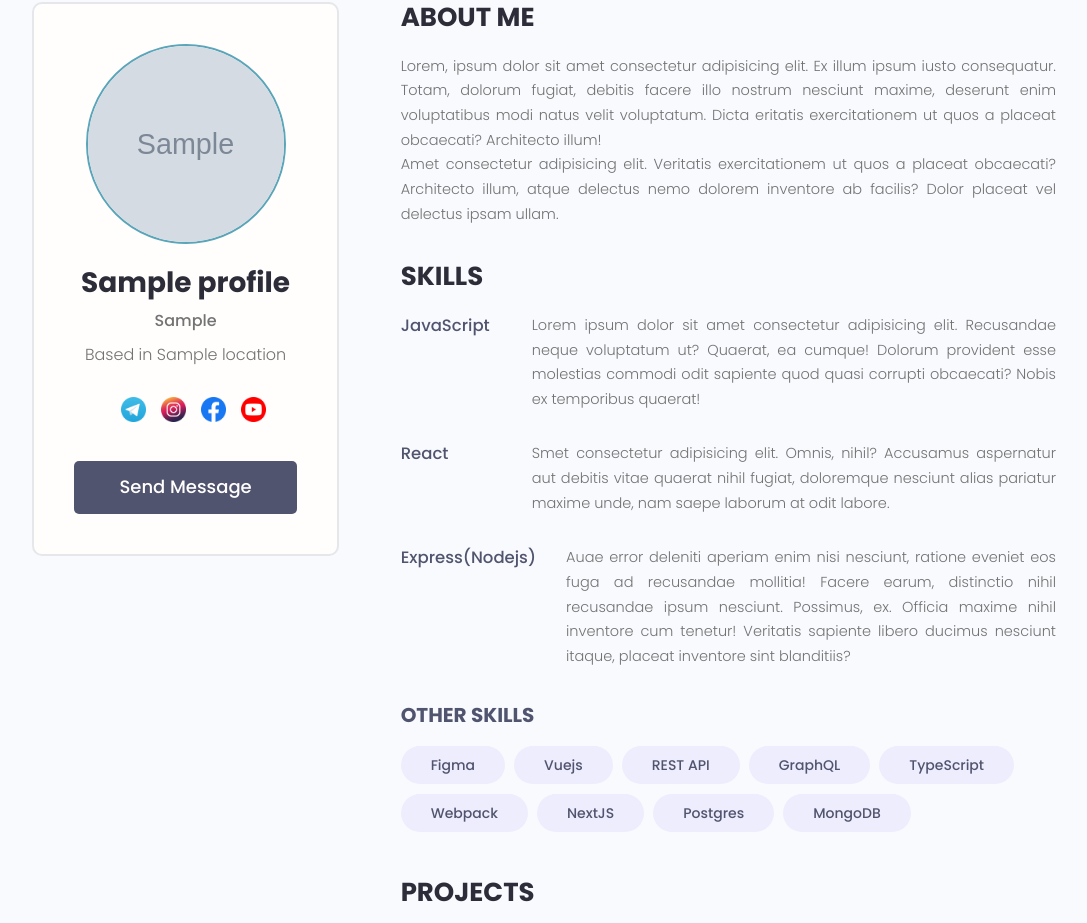
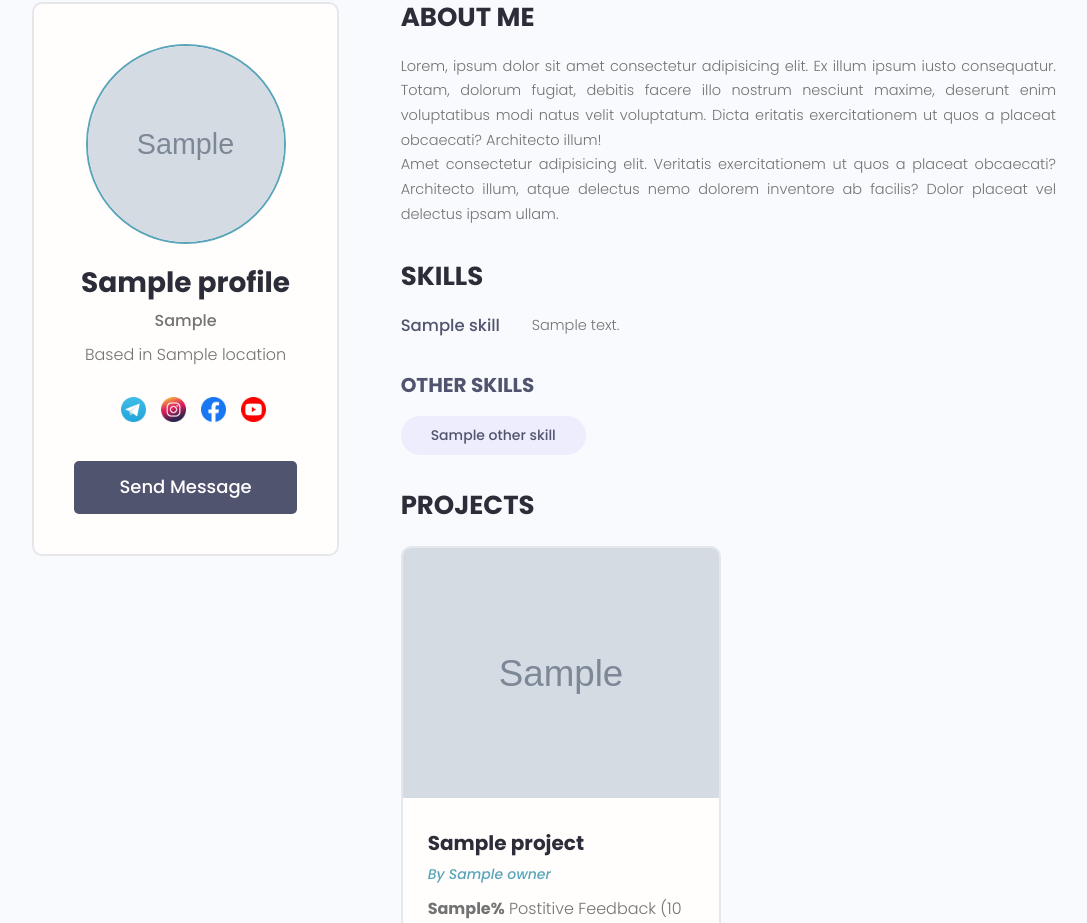
Before and after one commit to shohijahon717/dev_search, a Django app: template users/templates/users/user-profile.html in a window 1280 px wide. Shown: the part 134-1057 px from the top of the page, without its empty margins (96-1183 px from the left). Run offline with Django 3.2, Linux system fonts and the light colour scheme; the template is opened without the code that fills it: most values are stand-ins (such as "Sample title", 1, 10 or a date in 2020); grey boxes marked "Sample" are stand-in pictures; some libraries are stand-ins or nearby versions.

Commit message:
bugun sana 3-dekabr

```diff
--- a/dev_search/settings.py
+++ b/dev_search/settings.py
@@ -36,8 +36,8 @@ INSTALLED_APPS = [
     'django.contrib.sessions',
     'django.contrib.messages',
     'django.contrib.staticfiles',
-    'users',
-    'projects',
+    'users.apps.UsersConfig',
+    'projects.apps.ProjectsConfig',
 ]
 
 MIDDLEWARE = [
--- a/projects/templates/projects/projects.html
+++ b/projects/templates/projects/projects.html
@@ -47,7 +47,7 @@
                 <img class="project__thumbnail" src="{{ project.featured_image.url }}" alt="project thumbnail" />
                 <div class="card__body">
                   <h3 class="project__title">{{ project.title }}</h3>
-                <p><a class="project__author" href="{% url 'project' project.id %}">By {{ project.owner.name }}</a></p>
+                <p><a class="project__author" href="{% url 'user-profile' project.owner.id %}">By {{ project.owner.name }}</a></p>
                   <p class="project--rating">
                     <span style="font-weight: bold;">{{ project.vote_ratio }}%</span> Postitive
                     Feedback ({{ project.vote_total }} Vote{{ project.vote_total|pluralize:"s"}})
--- a/templates/main.html
+++ b/templates/main.html
@@ -7,10 +7,9 @@
     <meta name="viewport" content="width=device-width, initial-scale=1.0" />
 
     <!-- Favicon -->
-    <link rel="shortcut icon" href="../static/images/favicon.ico" type="image/x-icon" />
+
     <!-- Icon - IconMonster -->
     <link rel="stylesheet" href="https://cdn.iconmonstr.com/1.3.0/css/iconmonstr-iconic-font.min.css" />
-    <!-- Mumble UI -->
     <link rel="stylesheet" href="{% static 'uikit/styles/uikit.css' %}" />
     <!-- Dev Search UI -->
     <link rel="stylesheet" href="{% static 'styles/app.css' %}" />
--- a/templates/navbar.html
+++ b/templates/navbar.html
@@ -19,7 +19,7 @@
           <li class="header__menuItem"><a href="">Inbox</a></li>
           <li class="header__menuItem"><a href="">My Account</a></li>
           <li class="header__menuItem"><a href="{% url 'create-project' %}" class="btn btn--sub">Add project</a></li>
-          <li class="header__menuItem"><a href="" class="btn btn--sub">Login/Sign Up</a></li>
+          <li class="header__menuItem"><a href="{% url 'login' %}" class="btn btn--sub">Login/Sign Up</a></li>
         </ul>
       </nav>
     </div>
--- a/users/apps.py
+++ b/users/apps.py
@@ -4,3 +4,6 @@ from django.apps import AppConfig
 class UsersConfig(AppConfig):
     default_auto_field = 'django.db.models.BigAutoField'
     name = 'users'
+
+    def ready(self):
+        import users.signals
--- a/users/models.py
+++ b/users/models.py
@@ -3,6 +3,7 @@ from django.utils import timezone
 from django.utils.translation import gettext_lazy as _
 from django.contrib.auth.models import AbstractBaseUser, PermissionsMixin, BaseUserManager
 import uuid
+
 # Create your models here.
 
 
@@ -41,7 +42,7 @@ class Users(AbstractBaseUser, PermissionsMixin):
     objects = CustomAccountManager()
 
     USERNAME_FIELD = 'email'
-    REQUIRED_FIELDS = ['first_name', 'username']
+    REQUIRED_FIELDS = ['username']
 
     def __str__(self):
         return self.username
@@ -54,7 +55,6 @@ class Profile(models.Model):
     location = models.CharField(max_length=200, null=True, blank=True)
     email = models.EmailField(max_length=200, blank=True, null=True)
     short_intro = models.CharField(max_length=200, null=True, blank=True)
-
     bio = models.TextField(blank=True, null=True)
     profile_image = models.ImageField(null=True, blank=True, upload_to='profiles/', default='profiles/user-default.png')
     social_telegram = models.CharField(max_length=200, blank=True, null=True)
@@ -68,7 +68,7 @@ class Profile(models.Model):
     id = models.UUIDField(default=uuid.uuid4, unique=True, primary_key=True, editable=False)
 
     def __str__(self):
-        return str(self.user.username)
+        return str(self.username)
 
 
 class Skill(models.Model):
--- a/users/templates/users/profiles.html
+++ b/users/templates/users/profiles.html
@@ -43,7 +43,7 @@
                   {{ profile.bio|slice:"200" }}
                 </p>
                 <div class="dev__skills">
-                  {% for skill in profile.skill_set.all %}
+                  {% for skill in profile.skill_set.all|slice:"5" %}
 
                   <span class="tag tag--pill tag--main">
                     <small>{{ skill }}</small>
--- a/users/templates/users/user-profile.html
+++ b/users/templates/users/user-profile.html
@@ -1,6 +1,7 @@
 {% extends 'main.html' %}
 
 {% block content %}
+<link rel="shortcut icon" href="../static/images/favicon.ico" type="image/x-icon" />
  <!-- Main Section -->
   <main class="profile my-md">
     <div class="container">
@@ -20,32 +21,32 @@
                 {% endif %}
                 {% if profile.social_linkedin %}
                 <li>
-                  <a title="LinkedIn" href="#" target="_blank"><i class="im im-linkedin"></i></a>
+                  <a title="LinkedIn" href="{{ profile.social_linkedin }}" target="_blank"><i class="im im-linkedin"></i></a>
                 </li>
                 {% endif %}
                 {% if profile.social_telegram %}
                 <li>
-                  <a title="Telegram" href="#" target="_blank"><img src="/static/images/social_icons/telegram.png" style="width: 25px; height: 25px" alt="tg"></a>
+                  <a title="Telegram" href="{{ profile.social_telegram }}" target="_blank"><img src="/static/images/social_icons/telegram.png" style="width: 25px; height: 25px" alt="tg"></a>
                 </li>
                 {% endif %}
                 {% if profile.social_instagram %}
                 <li>
-                  <a title="Instagram" href="#" target="_blank"><img src="/static/images/social_icons/instagram.png" style="width: 25px; height: 25px" alt=""></a>
+                  <a title="Instagram" href="{{ profile.social_instagram }}" target="_blank"><img src="/static/images/social_icons/instagram.png" style="width: 25px; height: 25px" alt=""></a>
                 </li>
                 {% endif %}
                 {% if profile.social_facebook %}
                 <li>
-                  <a title="Facebook" href="#" target="_blank"><img src="/static/images/social_icons/facebook.png" style="width: 25px; height: 25px" alt=""></a>
+                  <a title="Facebook" href="{{ profile.social_facebook }}" target="_blank"><img src="/static/images/social_icons/facebook.png" style="width: 25px; height: 25px" alt=""></a>
                 </li>
                 {% endif %}
                 {% if profile.social_youtube %}
                 <li>
-                  <a title="YouTube" href="#" target="_blank"><img src="/static/images/social_icons/youtube.png" style="width: 25px; height: 25px" alt=""></a>
+                  <a title="YouTube" href="{{ profile.social_youtube }}" target="_blank"><img src="/static/images/social_icons/youtube.png" style="width: 25px; height: 25px" alt=""></a>
                 </li>
                 {% endif %}
                 {% if profile.social_website %}
                 <li>
-                  <a title="Personal Website" href="#" target="_blank"><i class="im im-globe"></i></a>
+                  <a title="Personal Website" href="{{ profile.social_website }}" target="_blank"><i class="im im-globe"></i></a>
                 </li>
                 {% endif %}
               </ul>
@@ -68,60 +69,28 @@
           <div class="devInfo">
             <h3 class="devInfo__title">Skills</h3>
             <div class="devInfo__skills">
+
+
+              {% for topSkill in topSkills %}
+
               <div class="devSkill">
-                <h4 class="devSkill__title">JavaScript</h4>
+                <h4 class="devSkill__title">{{ topSkill.name }}</h4>
                 <p class="devSkill__info">
-                  Lorem ipsum dolor sit amet consectetur adipisicing elit. Recusandae neque voluptatum ut? Quaerat, ea
-                  cumque! Dolorum provident esse molestias commodi odit sapiente quod quasi corrupti obcaecati? Nobis
-                  ex temporibus quaerat!
-                </p>
-              </div>
-              <div class="devSkill">
-                <h4 class="devSkill__title">React</h4>
-                <p class="devSkill__info">
-                  Smet consectetur adipisicing elit. Omnis, nihil? Accusamus aspernatur aut debitis vitae quaerat
-                  nihil fugiat, doloremque nesciunt alias pariatur maxime unde, nam saepe laborum at odit labore.
-                </p>
-              </div>
-              <div class="devSkill">
-                <h4 class="devSkill__title">Express(Nodejs)</h4>
-                <p class="devSkill__info">
-                  Auae error deleniti aperiam enim nisi nesciunt, ratione eveniet eos fuga ad recusandae mollitia!
-                  Facere earum, distinctio nihil recusandae ipsum nesciunt. Possimus, ex. Officia maxime nihil
-                  inventore cum tenetur! Veritatis sapiente libero ducimus nesciunt itaque, placeat inventore sint
-                  blanditiis?
+                  {{ topSkill.description }}
                 </p>
               </div>
 
+              {% endfor %}
+
+
+
               <h3 class="devInfo__subtitle">Other Skills</h3>
               <div class="devInfo__otherSkills">
+                {% for otherSkill in otherSkills %}
                 <span class="tag tag--pill tag--sub tag--lg">
-                  <small>Figma</small>
+                  <small>{{ otherSkill.name }}</small>
                 </span>
-                <span class="tag tag--pill tag--sub tag--lg">
-                  <small>Vuejs</small>
-                </span>
-                <span class="tag tag--pill tag--sub tag--lg">
-                  <small>REST API</small>
-                </span>
-                <span class="tag tag--pill tag--sub tag--lg">
-                  <small>GraphQL</small>
-                </span>
-                <span class="tag tag--pill tag--sub tag--lg">
-                  <small>TypeScript</small>
-                </span>
-                <span class="tag tag--pill tag--sub tag--lg">
-                  <small>Webpack</small>
-                </span>
-                <span class="tag tag--pill tag--sub tag--lg">
-                  <small>NextJS</small>
-                </span>
-                <span class="tag tag--pill tag--sub tag--lg">
-                  <small>Postgres</small>
-                </span>
-                <span class="tag tag--pill tag--sub tag--lg">
-                  <small>MongoDB</small>
-                </span>
+                {% endfor %}
               </div>
             </div>
           </div>
@@ -129,86 +98,30 @@
             <h3 class="devInfo__title">Projects</h3>
             <div class="grid grid--two">
 
+              {% for project in profile.project_set.all %}
               <div class="column">
                 <div class="card project">
-                  <a href="single-project.html" class="project">
-                    <img class="project__thumbnail" src="images/project-b.png" alt="project thumbnail" />
+                  <a href="{% url 'project' project.id %}" class="project">
+                    <img class="project__thumbnail" src="{{ project.featured_image.url }}" alt="project thumbnail" />
                     <div class="card__body">
-                      <h3 class="project__title">DevSearch UI Design</h3>
-                      <p><a class="project__author" href="profile.html">By Shahriar P. Shuvo</a></p>
+                      <h3 class="project__title">{{ project.title }}</h3>
+                      <p><a class="project__author" href="{% url 'user-profile' project.owner.id %}">By {{ project.owner.name }}</a></p>
                       <p class="project--rating">
-                        <span style="font-weight: bold;">92%</span> Postitive
-                        Feedback (62 Votes)
+                        <span style="font-weight: bold;">{{ project.vote_ratio}}%</span> Postitive
+                        Feedback ({{ project.vote_total }} Vote{{ project.vote_total|pluralize:"s" }})
                       </p>
                       <div class="project__tags">
+                        {% for tag in project.tags.all|slice:"4" %}
                         <span class="tag tag--pill tag--main">
-                          <small>NextJS</small>
+                          <small>{{tag}}</small>
                         </span>
-                        <span class="tag tag--pill tag--main">
-                          <small>GraphQL</small>
-                        </span>
-                        <span class="tag tag--pill tag--main">
-                          <small>TypeScript</small>
-                        </span>
+                        {% endfor %}
                       </div>
                     </div>
                   </a>
                 </div>
               </div>
-
-              <div class="column">
-                <div class="card project">
-                  <a href="single-project.html" class="project">
-                    <img class="project__thumbnail" src="images/project-c.png" alt="project thumbnail" />
-                    <div class="card__body">
-                      <h3 class="project__title">Another Landing Page</h3>
-                      <p><a class="project__author" href="profile.html">By Dennis Ivanov</a></p>
-                      <p class="project--rating">
-                        <span style="font-weight: bold;">36%</span> Postitive
-                        Feedback (18 Votes)
-                      </p>
-                      <div class="project__tags">
-                        <span class="tag tag--pill tag--main">
-                          <small>NextJS</small>
-                        </span>
-                        <span class="tag tag--pill tag--main">
-                          <small>GraphQL</small>
-                        </span>
-                        <span class="tag tag--pill tag--main">
-                          <small>TypeScript</small>
-                        </span>
-                      </div>
-                    </div>
-                  </a>
-                </div>
-              </div>
-
-              <div class="column">
-                <div class="card project">
-                  <a href="single-project.html" class="project">
-                    <img class="project__thumbnail" src="images/project-a.png" alt="project thumbnail" />
-                    <div class="card__body">
-                      <h3 class="project__title">Yoga Studio Landing Page Website and Design</h3>
-                      <p><a class="project__author" href="profile.html">By Dennis Ivanov</a></p>
-                      <p class="project--rating">
-                        <span style="font-weight: bold;">98%</span> Postitive
-                        Feedback (72 Votes)
-                      </p>
-                      <div class="project__tags">
-                        <span class="tag tag--pill tag--main">
-                          <small>NextJS</small>
-                        </span>
-                        <span class="tag tag--pill tag--main">
-                          <small>GraphQL</small>
-                        </span>
-                        <span class="tag tag--pill tag--main">
-                          <small>TypeScript</small>
-                        </span>
-                      </div>
-                    </div>
-                  </a>
-                </div>
-              </div>
+              {% endfor %}
 
             </div>
           </div>
--- a/users/urls.py
+++ b/users/urls.py
@@ -2,6 +2,7 @@ from django.urls import path
 from . import views
 
 urlpatterns = [
+    path('login/', views.loginPage, name='login'),
     path('', views.profiles, name="profiles"),
     path('profile/<str:pk>/', views.userProfile, name='user-profile'),
 ]
```
Also changed, not shown: users/signals.py (added, +27 -0 lines), users/templates/users/login_register.html (added, +11 -0 lines), users/views.py (+31 -3 lines), static/images/Screenshot_74_5ucaBhN.png (deleted), static/images/Screenshot_74_FRN2RTm.png (deleted), static/images/Screenshot_74_PaIiVTw.png (deleted), users/migrations/0006_alter_skill_name.py (added), users/migrations/0007_auto_20211202_1513.py (added), users/migrations/0008_auto_20211202_1518.py (added), 1 other file.
